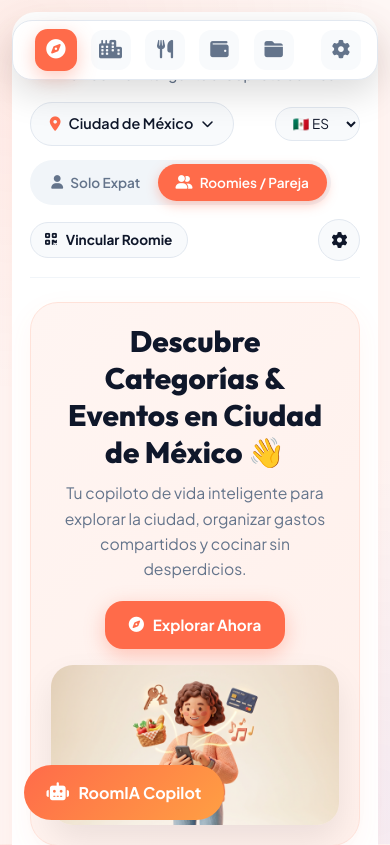
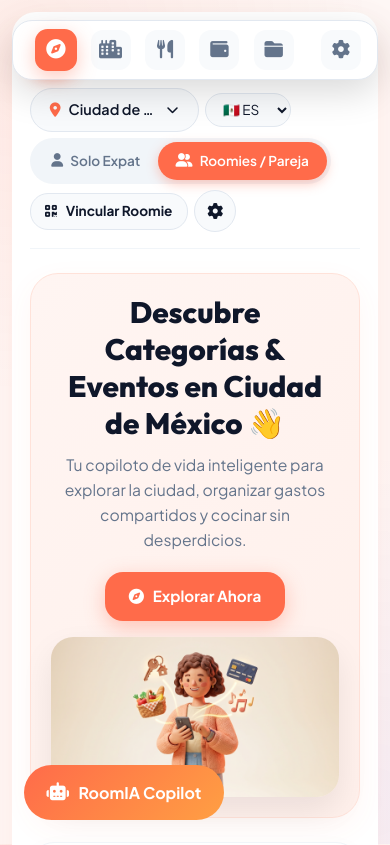
Before and after one commit to jotive/lifepilot-ai, a React (Vite) app in the folder apps/web/: page / in a window 390 px wide. Shown: the top 845 px of the page. Built offline with nearby package versions, Linux system fonts and the light colour scheme.

Commit message:
fix(mobile): enforce single-line non-wrapping header title and hide tagline on small screens so RoomIA PRO is always 100% visible

```diff
--- a/apps/web/styles.css
+++ b/apps/web/styles.css
@@ -4,7 +4,7 @@
 
 /* ==========================================================================
    RoomIA — Neo-Claymorphic & Warm Light Design System
-   Fixed Non-Stretching Sidebar & Mobile App Dock (No Oval Bug)
+   Full Product Brand Visibility & Non-Stretching Mobile Layout
    ========================================================================== */
 
 :root {
@@ -170,7 +170,7 @@ body {
   min-width: 0;
 }
 
-/* Top Header Bar */
+/* Top Header Bar & Product Name Branding */
 .main-header {
   display: flex;
   align-items: center;
@@ -184,7 +184,29 @@ body {
 .header-brand {
   display: flex;
   align-items: center;
-  gap: 1rem;
+  gap: 0.85rem;
+  flex-shrink: 0;
+  white-space: nowrap;
+}
+
+.logo-icon {
+  width: 42px;
+  height: 42px;
+  border-radius: 14px;
+  background: var(--primary);
+  display: flex;
+  align-items: center;
+  justify-content: center;
+  font-size: 1.3rem;
+  color: #ffffff;
+  box-shadow: 0 6px 16px rgba(255, 107, 74, 0.35);
+  flex-shrink: 0;
+}
+
+.logo-text {
+  display: flex;
+  flex-direction: column;
+  white-space: nowrap;
 }
 
 .logo-text h1 {
@@ -194,6 +216,10 @@ body {
   letter-spacing: -0.02em;
   color: var(--text-main);
   line-height: 1.2;
+  white-space: nowrap;
+  display: flex;
+  align-items: center;
+  gap: 0.35rem;
 }
 
 .logo-highlight { color: var(--primary); }
@@ -207,9 +233,11 @@ body {
   font-weight: 800;
   letter-spacing: 0.05em;
   text-transform: uppercase;
+  display: inline-block;
+  vertical-align: middle;
 }
 
-.tagline { font-size: 0.88rem; color: var(--text-muted); font-weight: 500; }
+.tagline { font-size: 0.85rem; color: var(--text-muted); font-weight: 500; white-space: nowrap; }
 
 .header-controls {
   display: flex;
@@ -605,7 +633,7 @@ input:focus, select:focus {
 .alert-info i { color: var(--primary); font-size: 1.1rem; margin-top: 2px; }
 .main-footer { text-align: center; padding: 1.5rem 0; border-top: 1px solid #f1f5f9; color: var(--text-muted); font-size: 0.85rem; margin-top: 2rem; }
 
-/* Responsive Mobile Navigation Dock (Strict Rectangular Pill - NO Oval/Circle Bug) */
+/* Responsive Mobile Navigation Dock */
 @media (max-width: 992px) {
   .app-container {
     flex-direction: column;
@@ -627,7 +655,7 @@ input:focus, select:focus {
     flex-direction: row;
     padding: 0 1rem;
     z-index: 990;
-    border-radius: 20px !important; /* Fixed 20px corner radius - NEVER 9999px / pill */
+    border-radius: 20px !important;
     background: #ffffff !important;
     border: 1px solid #e2e8f0;
     box-shadow: 0 12px 36px rgba(0, 0, 0, 0.15);
@@ -687,6 +715,24 @@ input:focus, select:focus {
 }
 
 @media (max-width: 640px) {
-  .main-header { flex-direction: column; align-items: stretch; }
-  .header-controls { justify-content: space-between; }
+  .logo-text h1 {
+    font-size: 1.35rem;
+  }
+  .tagline {
+    display: none;
+  }
+  .main-header {
+    flex-direction: row;
+    align-items: center;
+    justify-content: space-between;
+  }
+  .header-controls {
+    gap: 0.4rem;
+  }
+  .city-selector-btn span {
+    max-width: 90px;
+    overflow: hidden;
+    text-overflow: ellipsis;
+    white-space: nowrap;
+  }
 }
```
